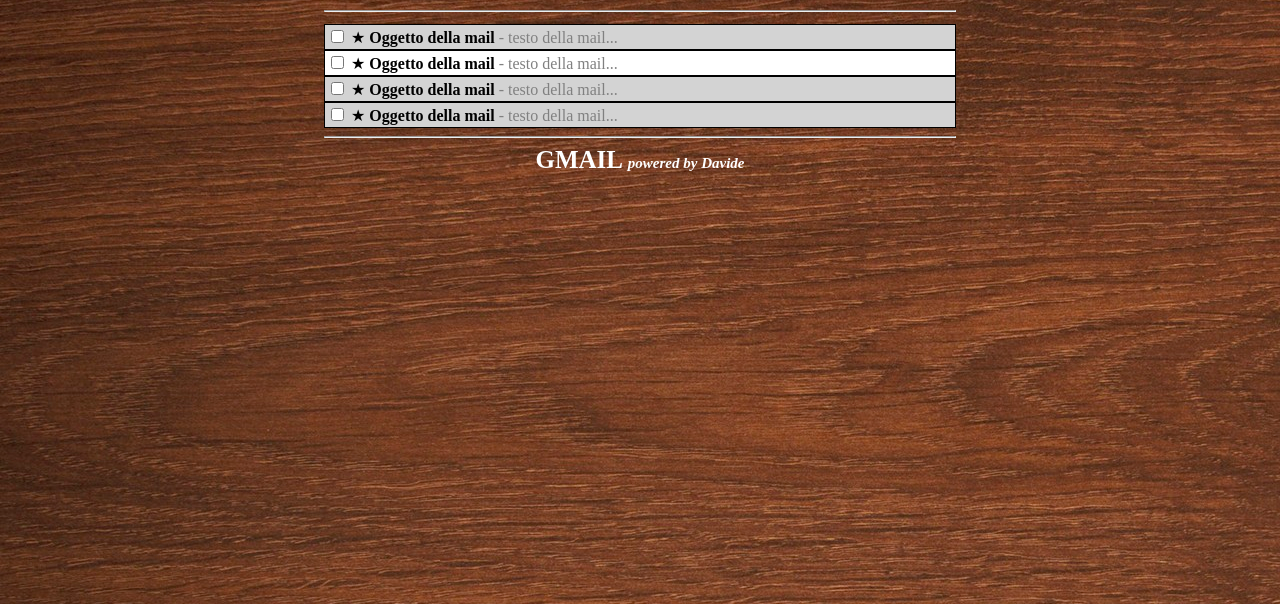
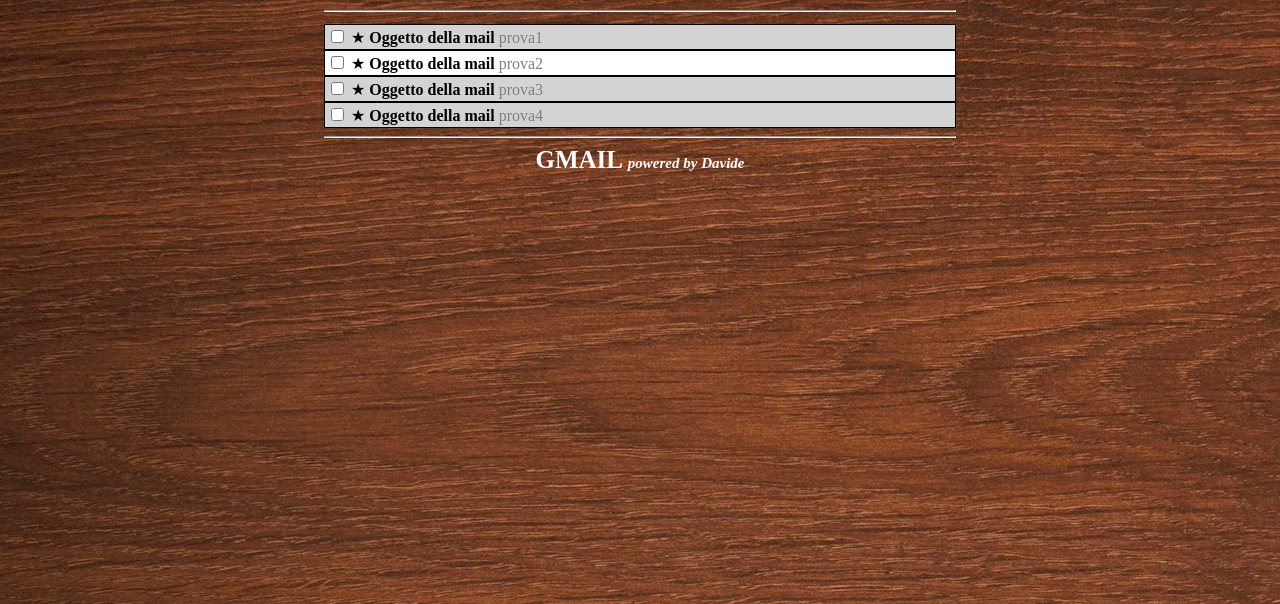
Before and after one commit to draper87/htmlcss-gmail, a plain HTML site: page index.html in a window 1280 px wide. Shown: the part 196-800 px from the top of the page. Drawn offline with Linux system fonts and the light colour scheme.

Commit message:
Terzo tentativo di modifica codice dopo hard reset

```diff
--- a/index.html
+++ b/index.html
@@ -34,25 +34,25 @@
           <input type="checkbox">
           <span class="star">&starf;</span>
           <strong>Oggetto della mail</strong>
-          <span class="testomail">- testo della mail...</span>
+          <span class="testomail">prova1</span>
         </div>
         <div class="messaggio" id="letto">
           <input type="checkbox">
           <span class="star">&starf;</span>
           <strong>Oggetto della mail</strong>
-          <span class="testomail">- testo della mail...</span>
+          <span class="testomail">prova2</span>
         </div>
         <div class="messaggio">
           <input type="checkbox">
           <span class="star">&starf;</span>
           <strong>Oggetto della mail</strong>
-          <span class="testomail">- testo della mail...</span>
+          <span class="testomail">prova3</span>
         </div>
         <div class="messaggio">
           <input type="checkbox">
           <span class="star">&starf;</span>
           <strong>Oggetto della mail</strong>
-          <span class="testomail">- testo della mail...</span>
+          <span class="testomail">prova4</span>
         </div>
         <hr>
       <!-- Fine sezione messaggi -->
```
